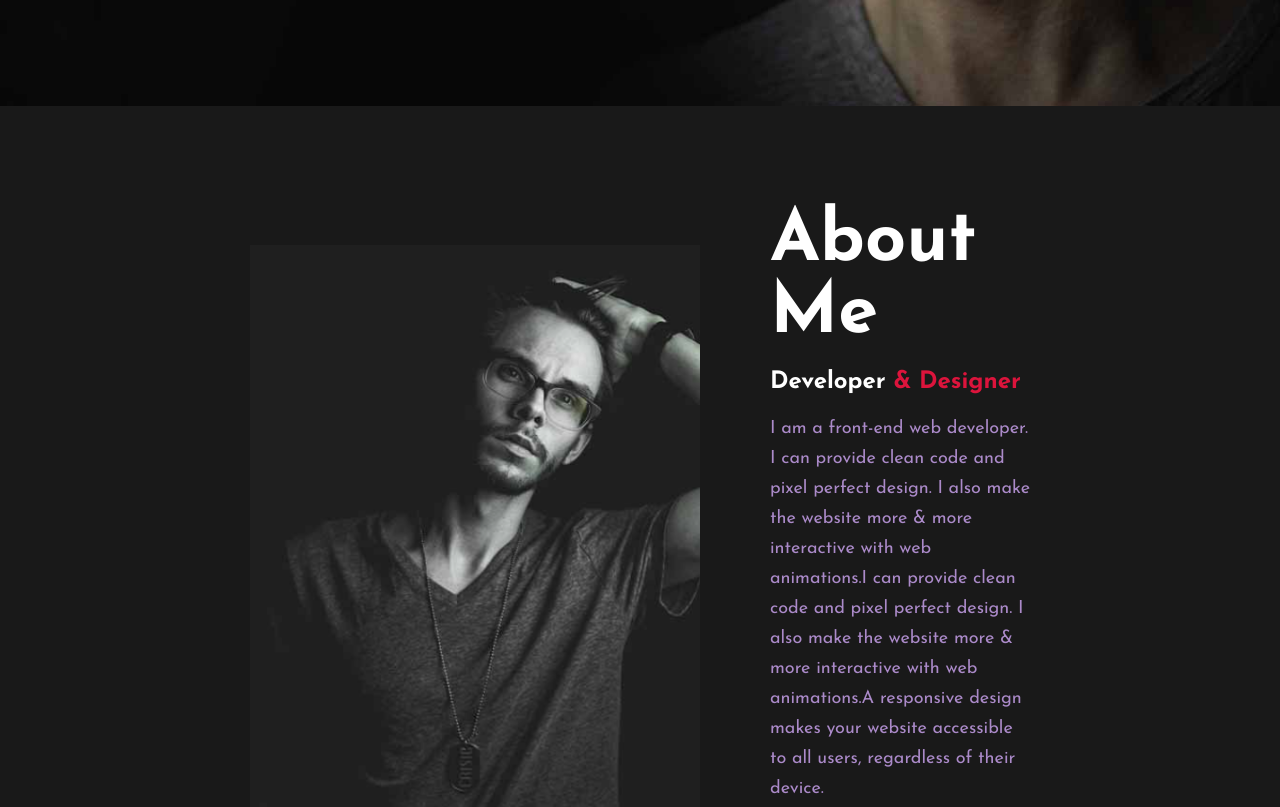
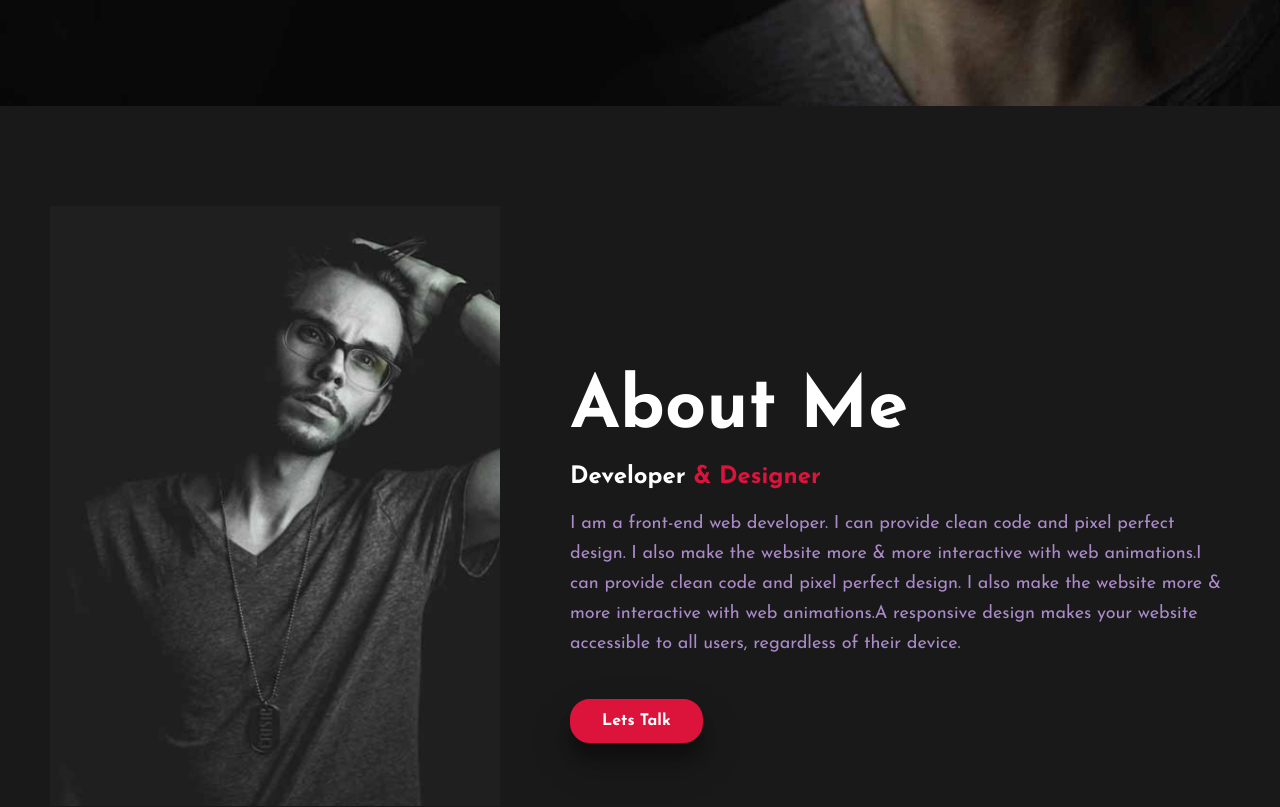
Before and after one commit to OzOsmanOz/Portfolio-Site, a plain HTML site: page index.html in a window 1280 px wide. Shown: the part 694-1501 px from the top of the page. Drawn offline with Linux system fonts and the light colour scheme.

Commit message:
portfolio-site

```diff
--- a/index.html
+++ b/index.html
@@ -29,7 +29,7 @@
     </div>
     <div class="header-text">
         <p>Hello, my name is</p>
-        <h1>Tahmid <span>Ahmed</span> </h1>
+        <h1>Osman <span>Oz</span> </h1>
         <h4>I'am a Web Developer</h4>
         <div class="email-start">
             <form action="">
@@ -103,7 +103,7 @@
 <!-- footer -->
 
 <footer>
-    <h3>Tahmid Ahmed</h3>
+    <h3>Osman Oz</h3>
     <p>For more HTML, CSS, and coding tutorial - please click on the
         <br> link below to subscribe to my channel:
     </p>
--- a/style.css
+++ b/style.css
@@ -141,27 +141,27 @@
     height: 800px;
 }
 
-.row{
+.about .row{
     display: flex;
     justify-content: space-between;
     align-items: center;
+    padding-top: 100px;
 }
 
 .row-col{
-    width: 100%;
-    margin-top: 100px;
+    width: 50%;
 }
 
 .row-col img{
-    width: 700px;
+    width: 500px;
     height: 600px;
-    padding-left: 250px;
+    padding-left: 50px;
 }
 
 .row-col-text{
     text-align: left;
     padding-left: 70px;
-    padding-right: 250px;
+    padding-right: 50px;
     color: #fff;
 }
 
```
